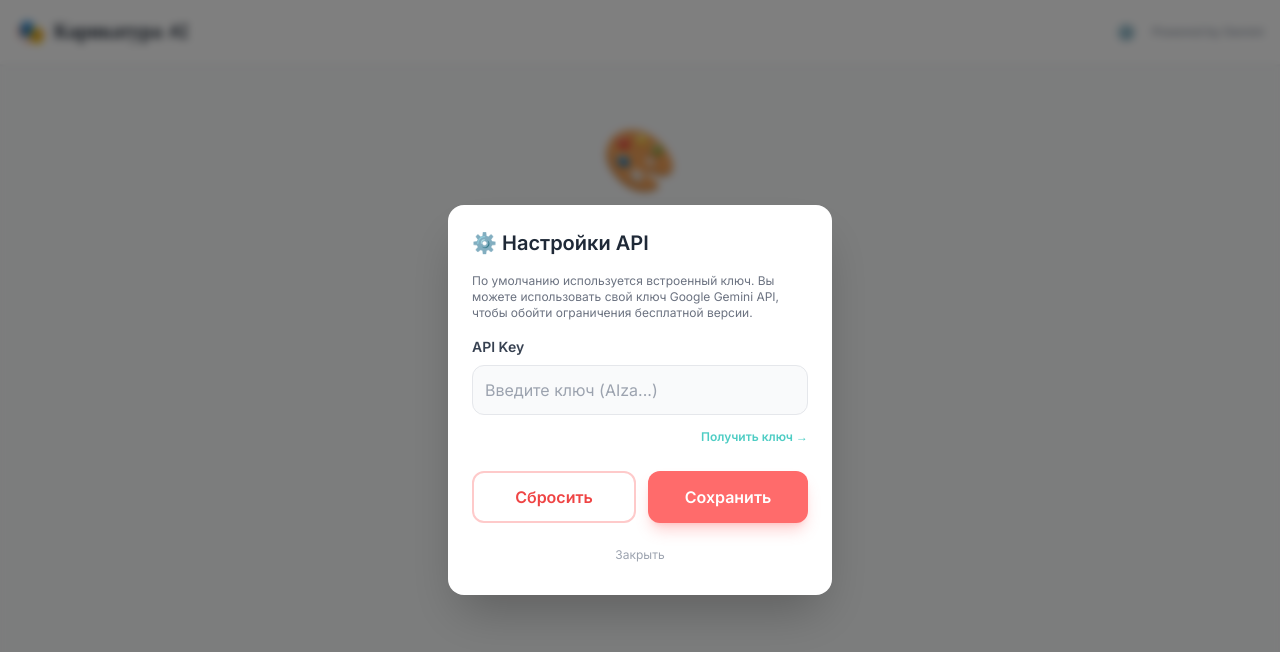
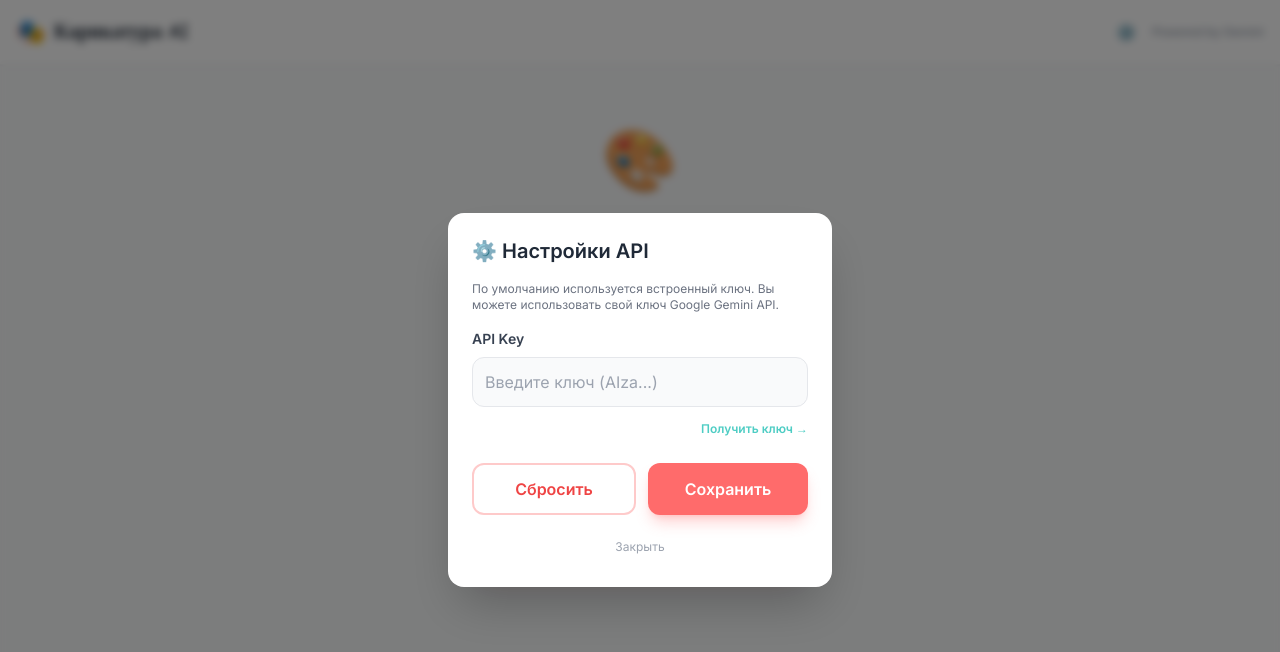
Before and after one commit to vladm4971roza4971-hub/-, a React (Vite) app in the folder caricature-ai-pwa/: page / in a window 1280 px wide. Both pictures are taken after a click on the button "⚙️". Shown: the top 652 px of the page. Built offline with nearby package versions, Linux system fonts and the light colour scheme.

Commit message:
Update SettingsModal.tsx

```diff
--- a/caricature-ai-pwa/src/components/SettingsModal.tsx
+++ b/caricature-ai-pwa/src/components/SettingsModal.tsx
@@ -54,14 +54,14 @@ export const SettingsModal: React.FC<SettingsModalProps> = ({ isOpen, onClose, o
   if (!isOpen) return null;
 
   return (
-    <div className="fixed inset-0 z-[100] flex items-center justify-center bg-black/50 p-4 backdrop-blur-sm animate-fade-in">
-      <div className="bg-white rounded-2xl p-6 w-full max-w-sm shadow-2xl scale-100">
+    <div className="fixed inset-0 z-[100] flex items-center justify-center bg-black/50 p-4 backdrop-blur-sm animate-fade-in" style={{ touchAction: 'none' }}>
+      <div className="bg-white rounded-2xl p-6 w-full max-w-sm shadow-2xl scale-100 relative">
         <h3 className="text-xl font-bold mb-4 text-gray-800 flex items-center gap-2">
           ⚙️ Настройки API
         </h3>
 
         <p className="text-xs text-gray-500 mb-4">
-          По умолчанию используется встроенный ключ. Вы можете использовать свой ключ Google Gemini API, чтобы обойти ограничения бесплатной версии.
+          По умолчанию используется встроенный ключ. Вы можете использовать свой ключ Google Gemini API.
         </p>
 
         <div className="space-y-4">
```
